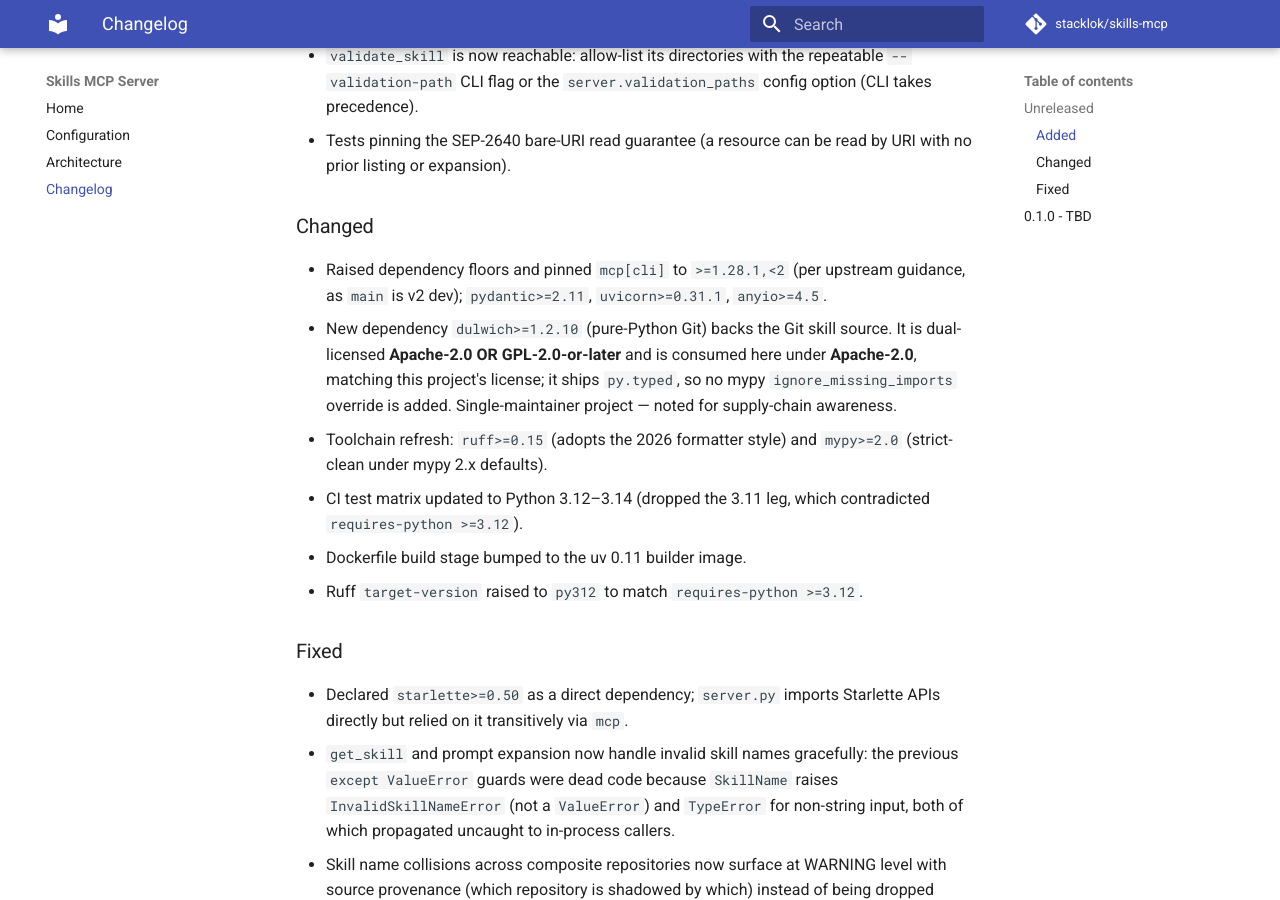
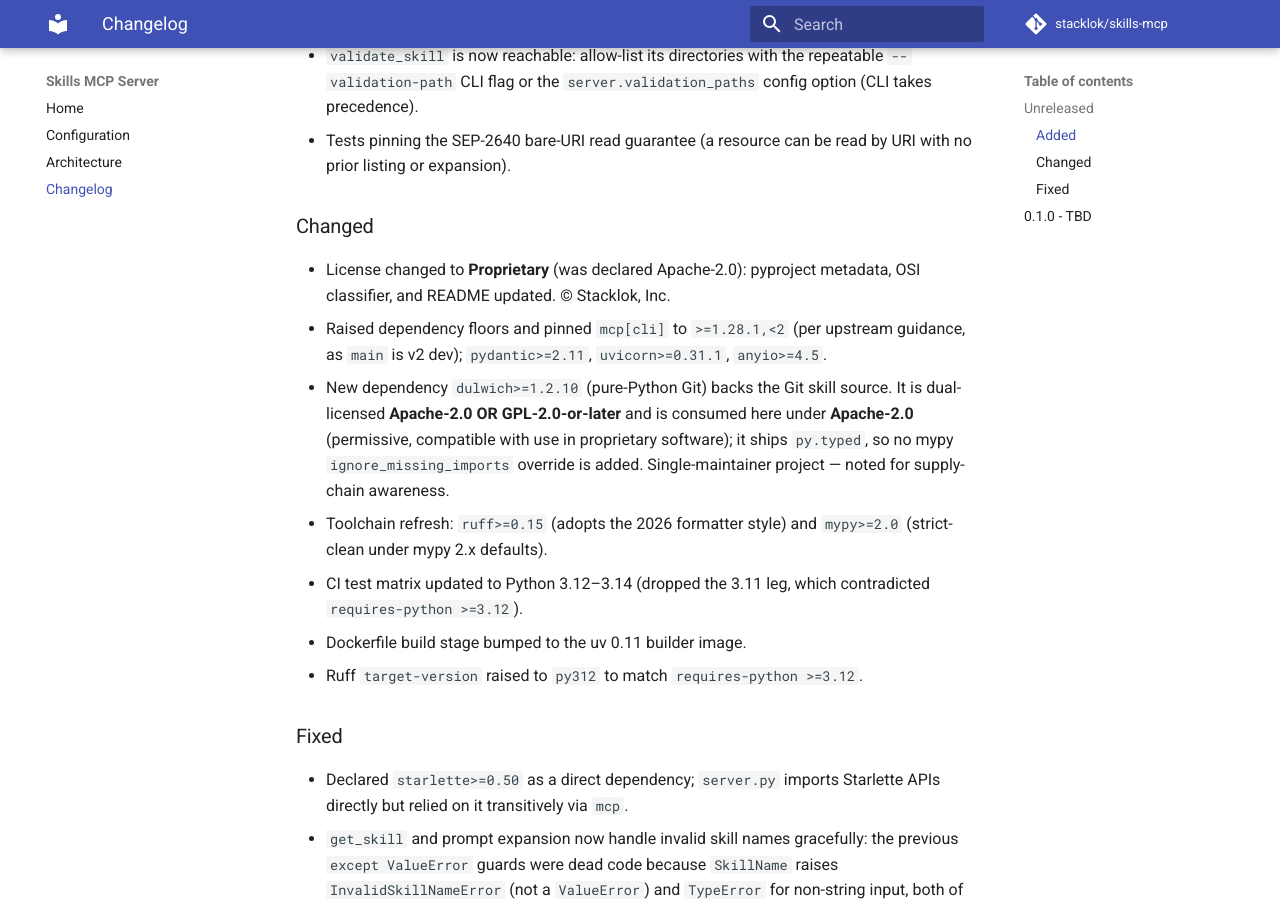
Before and after one commit to StacklokLabs/skills-mcp, an MkDocs documentation site: the page built from docs/changelog.md, in a window 1280 px wide and 900 px high, scrolled down 1003 px. Built offline with MkDocs 1.6.1 and Material for MkDocs 9.7.7, drawn with Linux system fonts in a browser that asks for light colours; comment, search, counter and statistics services are not loaded.

Commit message:
chore: change declared license to Proprietary
The project metadata claimed Apache-2.0 (pyproject license field, OSI
classifier, README badge and section) while the project is proprietary
for now. Align the declaration: Proprietary, © Stacklok, Inc. The
dulwich dependency note is updated to state its Apache-2.0 option is
compatible with proprietary use rather than "matching" our license.

Co-Authored-By: Claude Fable 5 <noreply@anthropic.com>

```diff
--- a/docs/changelog.md
+++ b/docs/changelog.md
@@ -41,12 +41,15 @@ Format based on [Keep a Changelog](https://keepachangelog.com/en/1.1.0/).
 
 ### Changed
 
+- License changed to **Proprietary** (was declared Apache-2.0): pyproject
+  metadata, OSI classifier, and README updated. © Stacklok, Inc.
 - Raised dependency floors and pinned `mcp[cli]` to `>=1.28.1,<2` (per upstream
   guidance, as `main` is v2 dev); `pydantic>=2.11`, `uvicorn>=0.31.1`,
   `anyio>=4.5`.
 - New dependency `dulwich>=1.2.10` (pure-Python Git) backs the Git skill
   source. It is dual-licensed **Apache-2.0 OR GPL-2.0-or-later** and is
-  consumed here under **Apache-2.0**, matching this project's license; it
+  consumed here under **Apache-2.0** (permissive, compatible with use in
+  proprietary software); it
   ships `py.typed`, so no mypy `ignore_missing_imports` override is added.
   Single-maintainer project — noted for supply-chain awareness.
 - Toolchain refresh: `ruff>=0.15` (adopts the 2026 formatter style) and
--- a/pyproject.toml
+++ b/pyproject.toml
@@ -3,14 +3,13 @@ name = "skills-mcp"
 version = "0.1.0"
 description = "MCP server implementing the Agent Skills specification"
 readme = "README.md"
-license = { text = "Apache-2.0" }
+license = { text = "Proprietary" }
 requires-python = ">=3.12"
 authors = [{ name = "Stacklok" }]
 keywords = ["mcp", "agent-skills", "ai", "llm"]
 classifiers = [
     "Development Status :: 3 - Alpha",
     "Intended Audience :: Developers",
-    "License :: OSI Approved :: Apache Software License",
     "Programming Language :: Python :: 3",
     "Programming Language :: Python :: 3.12",
     "Programming Language :: Python :: 3.13",
```
Also changed, not shown: README.md (+1 -2 lines).
